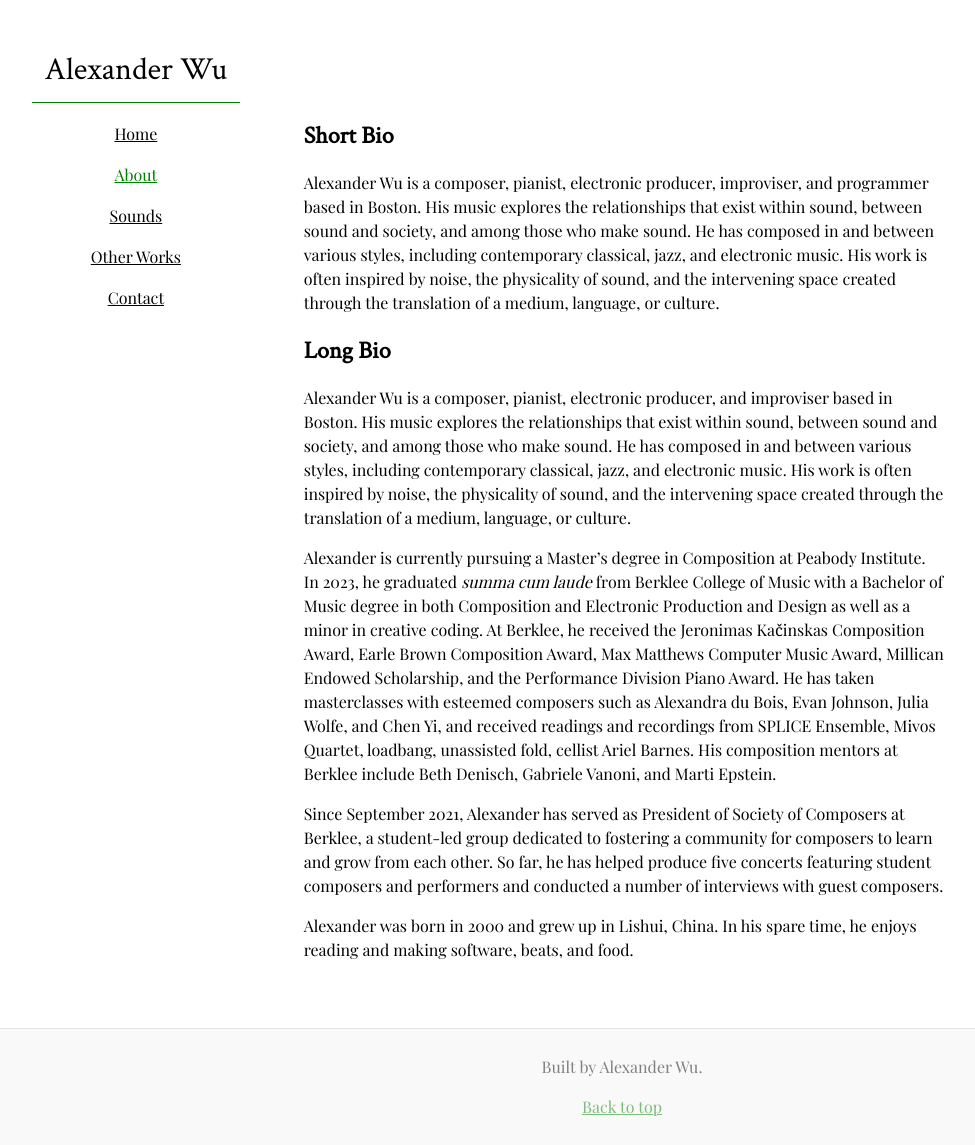
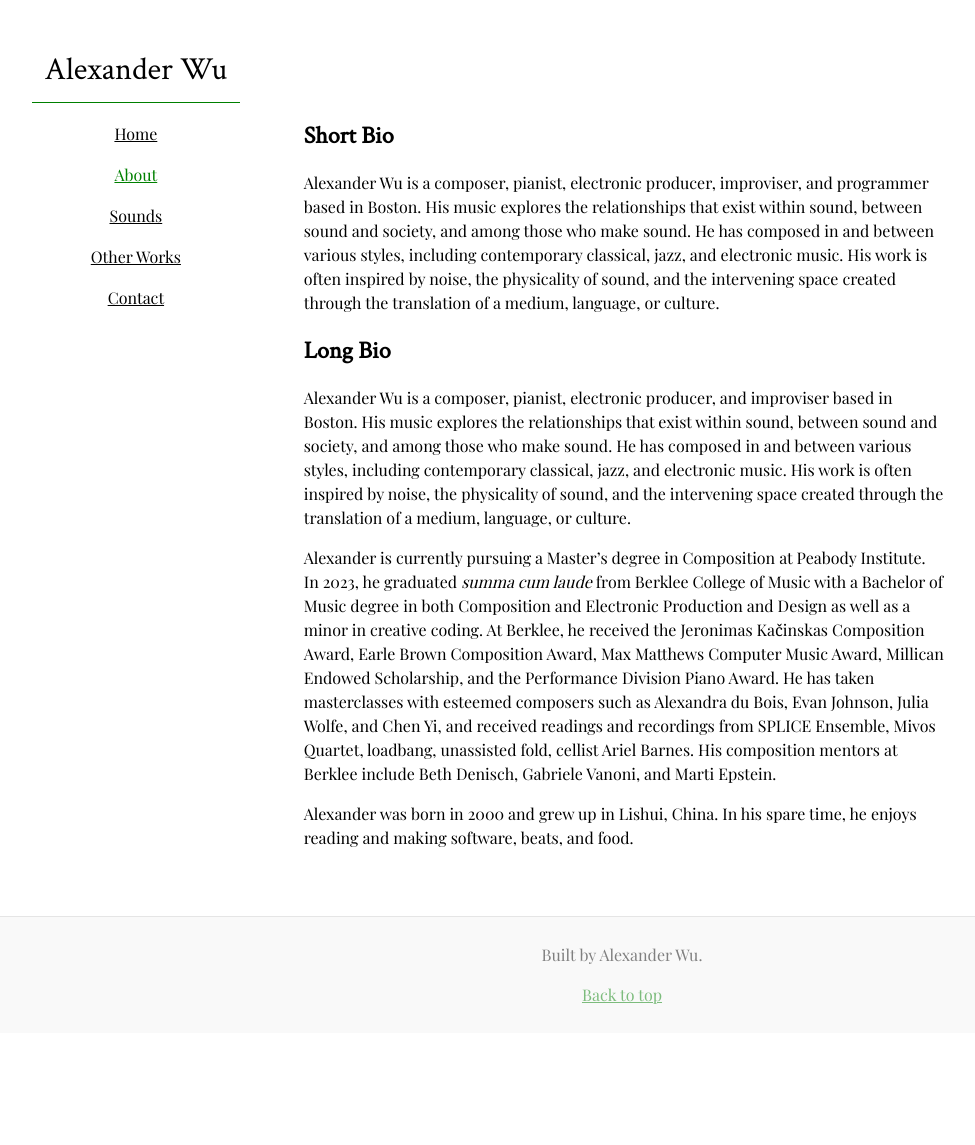
Before and after one commit to aleksuuu/aleksuuu.github.io, a Jekyll site: the page built from about.md, in a window 1280 px wide. Shown: the whole page, without its empty margins (18-993 px from the left). Built offline with Jekyll 4.4.1, drawn with Linux system fonts in a browser that asks for light colours; after the commit the page ends 1033 px from its top, so only the background shows below that.

Commit message:
Update about.md

```diff
--- a/about.md
+++ b/about.md
@@ -12,6 +12,4 @@ Alexander Wu is a composer, pianist, electronic producer, and improviser based i
 
 Alexander is currently pursuing a Master's degree in Composition at Peabody Institute. In 2023, he graduated *summa cum laude* from Berklee College of Music with a Bachelor of Music degree in both Composition and Electronic Production and Design as well as a minor in creative coding. At Berklee, he received the Jeronimas Kačinskas Composition Award, Earle Brown Composition Award, Max Matthews Computer Music Award, Millican Endowed Scholarship, and the Performance Division Piano Award. He has taken masterclasses with esteemed composers such as Alexandra du Bois, Evan Johnson, Julia Wolfe, and Chen Yi, and received readings and recordings from SPLICE Ensemble, Mivos Quartet, loadbang, unassisted fold, cellist Ariel Barnes. His composition mentors at Berklee include Beth Denisch, Gabriele Vanoni, and Marti Epstein.
 
-Since September 2021, Alexander has served as President of Society of Composers at Berklee, a student-led group dedicated to fostering a community for composers to learn and grow from each other. So far, he has helped produce five concerts featuring student composers and performers and conducted a number of interviews with guest composers.
-
 Alexander was born in 2000 and grew up in Lishui, China. In his spare time, he enjoys reading and making software, beats, and food.
```
